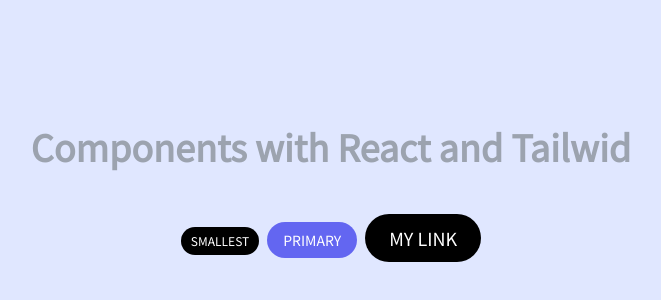
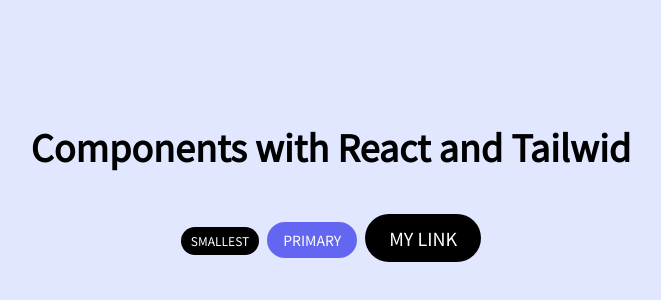
Before and after one commit to PaoloDuzioni/react-tailwind, a React (Create React App) app: page / in a window 1280 px wide. Shown: the part 214-514 px from the top of the page, without its empty margins (309-970 px from the left). Built offline with nearby package versions, Linux system fonts and the light colour scheme.

Commit message:
refactor: app component

```diff
--- a/src/App.js
+++ b/src/App.js
@@ -5,17 +5,17 @@
 function App() {
     // Event handler for button component
     const handleClick = event => {
-        // The event object is available on the handler as parameter
         console.log(event);
-        alert('Click! Do something here!');
+        alert(`Event ${event.type} fired!`);
     };
 
     return (
-        <div className="grid place-items-center h-screen bg-indigo-100">
+        <>
             <ConnectionBadge />
 
+            <div className="grid place-items-center h-screen bg-indigo-100">
                 <div className="text-center">
-                <Heading margin="mt-4 mb-12">
+                    <Heading color="black" margin="mt-4 mb-12">
                         Components with React and Tailwid
                     </Heading>
 
@@ -38,6 +38,7 @@
                     </Button>
                 </div>
             </div>
+        </>
     );
 }
 
```
Lines whose indentation alone changed are shown as unchanged.
